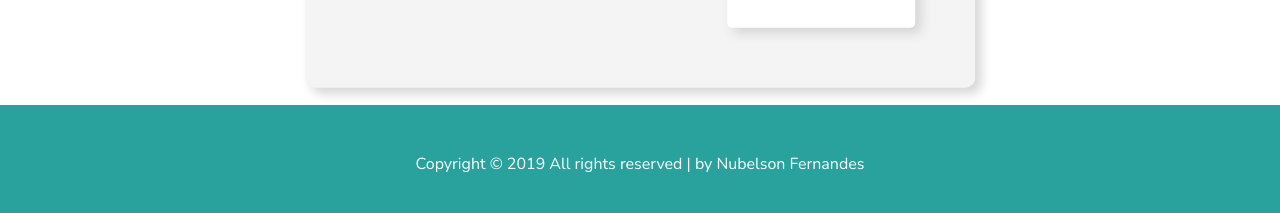
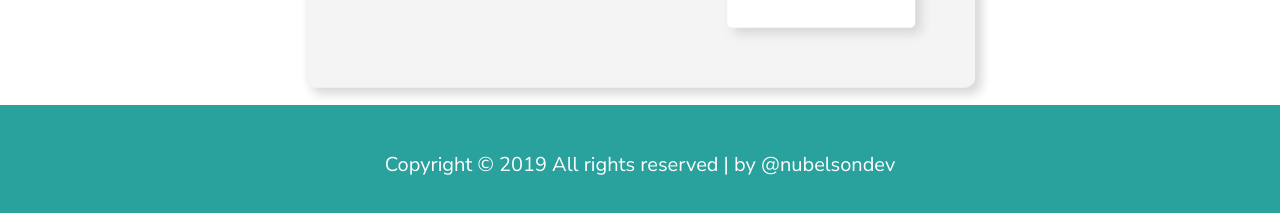
Before and after one commit to nublson/countdown-event, a Gatsby site: page / in a window 1280 px wide. Shown: the part 575-788 px from the top of the page. Built offline with nearby package versions, Linux system fonts and the light colour scheme; Gatsby itself is replaced by a stand-in of ours; some packages are replaced by stand-ins of ours; no server answers; the database is empty.

Commit message:
Styling footer

```diff
--- a/src/sections/footer.js
+++ b/src/sections/footer.js
@@ -5,8 +5,14 @@ const Footer = () => {
         <footer className="footer">
             <div className="container">
                 <p className="copyright">
-                    Copyright &copy; 2019 All rights reserved | by Nubelson
-                    Fernandes{" "}
+                    Copyright &copy; 2019 All rights reserved | by{" "}
+                    <a
+                        href="https://www.instagram.com/nubelsondev/"
+                        target="_blank"
+                        rel="noopener noreferrer"
+                    >
+                        &#64;nubelsondev
+                    </a>
                 </p>
             </div>
         </footer>
--- a/src/style/base/_typography.scss
+++ b/src/style/base/_typography.scss
@@ -64,6 +64,16 @@ body {
 }
 
 .copyright {
-    font-size: $default-font-size;
+    font-size: 2rem;
     color: #ffffff;
 }
+
+a {
+    color: #ffffff;
+    text-decoration: underline transparent;
+    transition: all 0.2s;
+
+    &:hover {
+        text-decoration: underline;
+    }
+}
```
